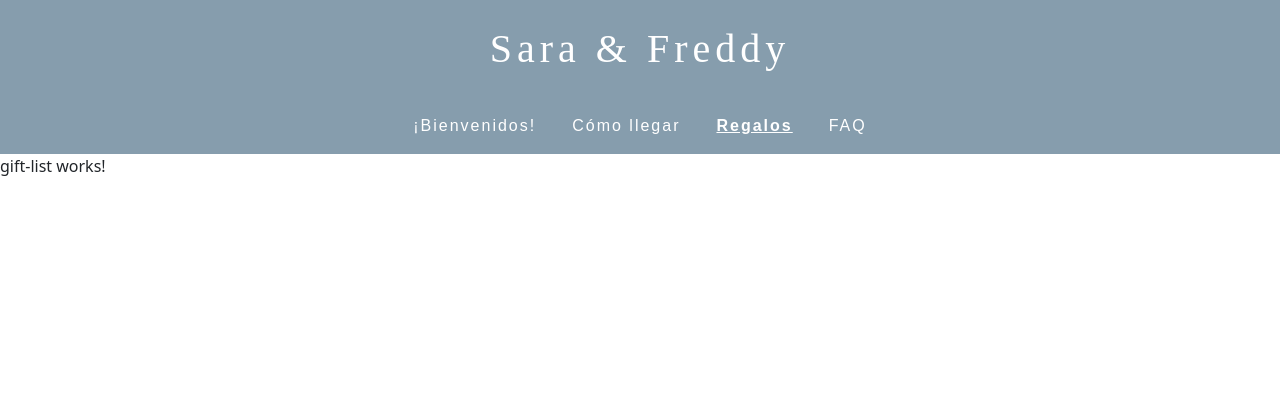
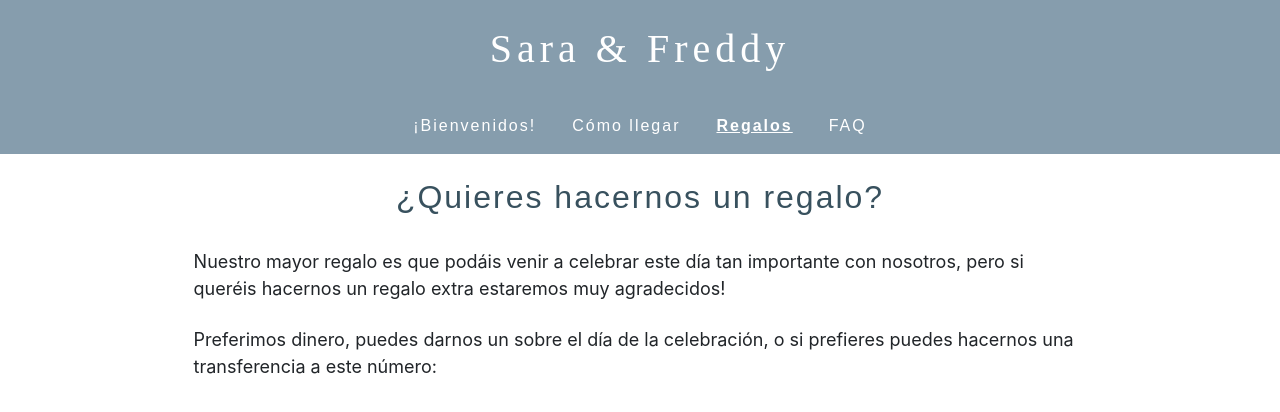
Before and after one commit to Sara-Acuaviva/wedding-Angular, an Angular app: page /gift in a window 1280 px wide. Shown: the top 412 px of the page. Built offline with nearby package versions, Linux system fonts and the light colour scheme; a web font is replaced by a local one.

Commit message:
Se crea componente gift-list

```diff
--- a/src/app/components/gift-list/gift-list.component.html
+++ b/src/app/components/gift-list/gift-list.component.html
@@ -1 +1,16 @@
-<p>gift-list works!</p>
+<div class="container">
+
+    <h2 class="text-center titulo-oscuro py-4">¿Quieres hacernos un regalo?</h2>
+
+    <p class="p-resp mt-0 mb-4">
+        Nuestro mayor regalo es que podáis venir a celebrar este día tan importante con nosotros, pero si queréis
+        hacernos un regalo extra estaremos muy agradecidos!
+    </p>
+    <p class="p-resp mt-0 mb-4">
+        Preferimos dinero, puedes darnos un sobre el día de la celebración, o si prefieres puedes hacernos una
+        transferencia a este número:
+    </p>
+
+
+
+</div>
--- a/src/app/components/gift-list/gift-list.component.ts
+++ b/src/app/components/gift-list/gift-list.component.ts
@@ -3,13 +3,8 @@ import { Component, OnInit } from '@angular/core';
 @Component({
   selector: 'app-gift-list',
   templateUrl: './gift-list.component.html',
-  styleUrls: ['./gift-list.component.css']
+  styleUrls: ['./gift-list.component.css'],
 })
-export class GiftListComponent implements OnInit {
-
-  constructor() { }
-
-  ngOnInit(): void {
-  }
-
+export class GiftListComponent {
+  constructor() {}
 }
```
